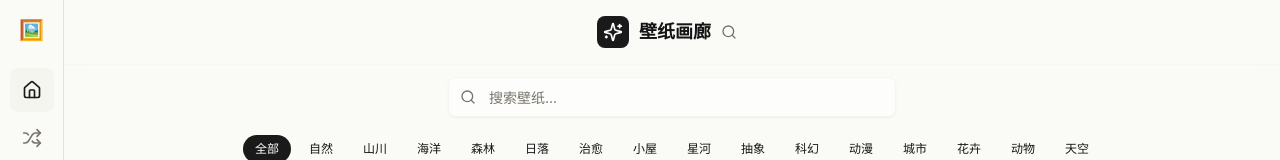
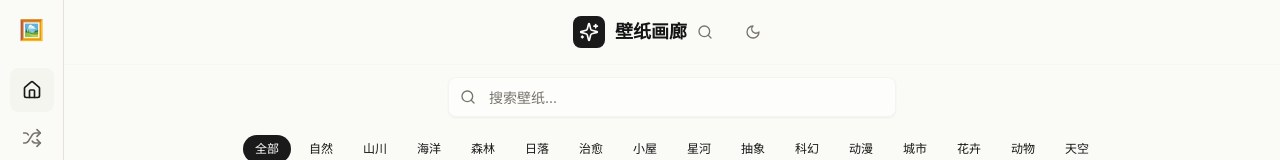
Before and after one commit to DaiveLucas/-, a Next.js app: page / in a window 1280 px wide. Shown: the top 160 px of the page. Built offline with nearby package versions, Linux system fonts and the light colour scheme; no server answers; the database is empty.

Commit message:
??:SEO?????????????

```diff
--- a/src/components/Navbar.tsx
+++ b/src/components/Navbar.tsx
@@ -1,8 +1,9 @@
 'use client';
 
 import Link from 'next/link';
-import { Search, Sparkles } from 'lucide-react';
+import { Search, Sparkles, Moon, Sun } from 'lucide-react';
 import { Button } from '@/components/ui/button';
+import { useState, useEffect } from 'react';
 
 // 导航栏组件（桌面端）
 export function Navbar({
@@ -10,6 +11,26 @@ export function Navbar({
 }: {
   onSearchClick?: () => void;
 }) {
+  const [isDark, setIsDark] = useState(false);
+
+  useEffect(() => {
+    const dark = document.documentElement.classList.contains('dark');
+    setIsDark(dark);
+  }, []);
+
+  const toggleTheme = () => {
+    const html = document.documentElement;
+    if (html.classList.contains('dark')) {
+      html.classList.remove('dark');
+      localStorage.setItem('theme', 'light');
+      setIsDark(false);
+    } else {
+      html.classList.add('dark');
+      localStorage.setItem('theme', 'dark');
+      setIsDark(true);
+    }
+  };
+
   return (
     <header className="hidden md:flex sticky top-0 z-30 bg-background/80 backdrop-blur-md border-b border-border/20 transition-all duration-300">
       <div className="max-w-7xl mx-auto h-16 flex items-center justify-between px-6">
@@ -29,6 +50,18 @@ export function Navbar({
           >
             <Search className="w-5 h-5 text-muted-foreground" />
           </Button>
+          <Button
+            variant="ghost"
+            size="icon"
+            className="rounded-full"
+            onClick={toggleTheme}
+          >
+            {isDark ? (
+              <Sun className="w-5 h-5 text-muted-foreground" />
+            ) : (
+              <Moon className="w-5 h-5 text-muted-foreground" />
+            )}
+          </Button>
         </div>
       </div>
     </header>
```
